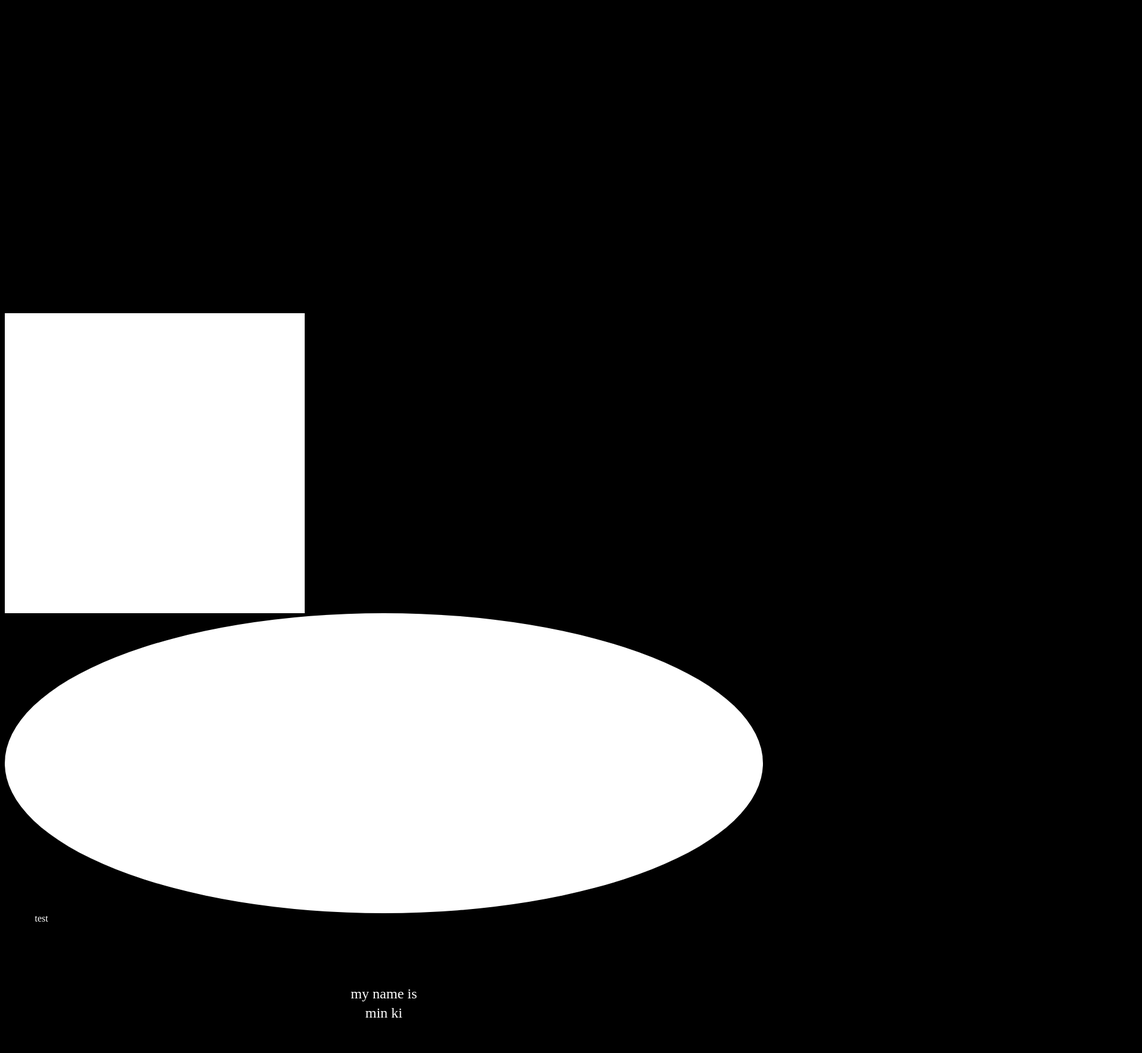
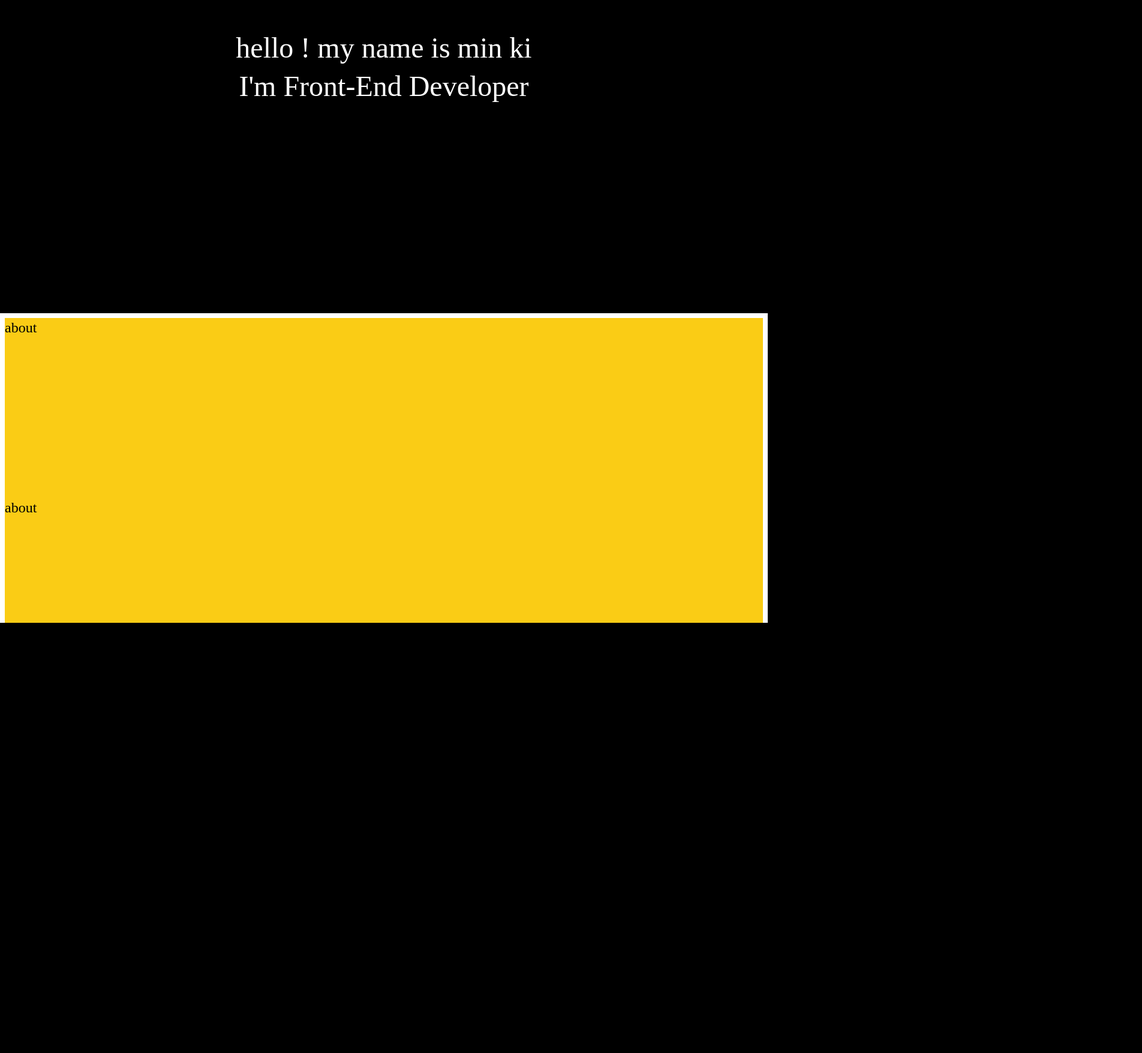
Before and after one commit to minki3/typescript-practice, a React (Create React App) app: page /motion in a window 1280 px wide. Shown: the part 298-2053 px from the top of the page at 60% size, 1904 px wide, since content can reach past the window. After the commit the page ends 1336 px from the top, so only its background shows below. Built offline with nearby package versions, Linux system fonts and the light colour scheme.

Commit message:
Framer-motion practice

```diff
--- a/src/index.css
+++ b/src/index.css
@@ -1,6 +1,7 @@
 @tailwind base;
 @tailwind components;
 @tailwind utilities;
+
 @media print {
   @page {
     margin: 0;
@@ -13,4 +14,6 @@
 body {
   background-color: black;
   color: white;
+  margin: 0;
+  padding: 0;
 }
--- a/src/pages/Framer/Motion.tsx
+++ b/src/pages/Framer/Motion.tsx
@@ -9,10 +9,10 @@ export default function Framer() {
     damping: 30,
     restDelta: 0.001,
   });
-  const scrollRef = useRef(null);
-  const divRef = useRef<HTMLDivElement>(null);
 
-  const variants = {
+  const skillsRef = useRef<HTMLDivElement>(null);
+
+  const skillsVariants = {
     hidden: { opacity: 0, y: 100, rotateY: 300 },
     visible: {
       opacity: 1,
@@ -32,6 +32,7 @@ export default function Framer() {
       },
     },
   };
+
   const boxVariants = {
     out: {
       y: 600,
@@ -69,89 +70,67 @@ export default function Framer() {
         style={{ scaleX }}
         className=" fixed bg-yellow-200 h-5 top-0 left-0 right-0 origin-left z-10"
       />
-      <div className=" mt-5 text-white">
+      <section className="">
         <motion.div
-          initial={{ opacity: 0, scale: 0.5 }}
-          animate={{ opacity: 1, scale: [1, 1.5, 2] }}
+          variants={boxVariants}
+          initial="out"
+          animate="in"
           transition={{
             duration: 3,
             delay: 0.5,
             ease: [0, 0.71, 0.2, 1.01],
           }}
-          className=" flex font-bold justify-center items-center text-2xl h-[500px]"
+          className=" text-5xl flex justify-center items-center flex-col w-full h-[820px]"
         >
-          hello my name is minki
+          <motion.div variants={iconVariants} className="mb-4">
+            hello ! my name is min ki
+          </motion.div>
+          <motion.div variants={iconVariants}>
+            I'm Front-End Developer
+          </motion.div>
         </motion.div>
-        <div
-          ref={scrollRef}
-          className="flex font-bold justify-center items-center text-2xl h-[300px]"
-        ></div>
+      </section>
+      <section
+        className="bg-white text-black p-2 overflow-scroll  h-[500px] "
+        ref={skillsRef}
+      >
         <motion.div
-          className=" w-[500px] h-[500px] bg-white"
-          initial={{ scale: 0 }}
-          animate={{ scale: 1, rotateZ: 360 }}
-        />
-        <motion.div
-          ref={divRef}
-          className=" bg-white h-[500px]"
-          initial={{ opacity: 0.2 }}
-          whileInView={{
-            opacity: 1,
-            rotate: [0, 360],
-            borderRadius: ["20%", "50%"],
-            transition: { delay: 0.05 },
-          }}
-          whileHover={{
-            scale: 1.2,
-            transition: { type: "spring", stiffness: 400, damping: 10 },
-          }}
-        ></motion.div>
-        <motion.div
-          initial={{
-            // 처음 마운트 될 때 상태,
-            // 마운트시 애니메이션을 원하지 않다면 initial = {false}
-            x: 0,
-          }}
-          animate={{
-            // 애니메이션이 끝났을 때의 상태
-            x: 50,
-          }}
-          transition={{
-            // animate state까지 어떻게 변할지 정하는 옵션
-            // 여러 transition type을 정의 할 수 있다.
-            ease: "easeIn",
-            duration: 0.7,
-          }}
+          className=" text-2xl bg-yellow-400 h-[300px]"
+          variants={skillsVariants}
+          initial="hidden"
+          whileInView="visible"
+          viewport={{ root: skillsRef, once: true, amount: 0.3 }}
         >
-          test
+          about
         </motion.div>
         <motion.div
-          variants={boxVariants}
-          initial="out"
-          animate="in"
-          className=" text-2xl flex justify-center items-center flex-col py-[100px]"
+          className=" text-2xl bg-yellow-400 h-[300px]"
+          variants={skillsVariants}
+          initial="hidden"
+          whileInView="visible"
+          viewport={{ root: skillsRef, once: true, amount: 0.3 }}
         >
-          <motion.div
-            variants={iconVariants}
-            // parent의 initial, animate를 그대로 상속받기 때문에
-            // 속성을 입력하지 않아도된다.
-          >
-            my name is
-          </motion.div>
-          <motion.div variants={iconVariants}>min ki</motion.div>
+          about
         </motion.div>
-        <div ref={scrollRef} className=" flex justify-center items-center">
-          <motion.div
-            variants={variants}
-            initial="hidden"
-            whileInView="visible"
-            viewport={{ root: scrollRef, once: true, amount: 0.8 }}
-            className="h-[500px]"
-          >
-            scroll motion
-          </motion.div>
-        </div>
-      </div>
+        <motion.div
+          className=" text-2xl bg-yellow-400 h-[300px]"
+          variants={skillsVariants}
+          initial="hidden"
+          whileInView="visible"
+          viewport={{ root: skillsRef, once: true, amount: 0.3 }}
+        >
+          about
+        </motion.div>
+        <motion.div
+          className=" text-2xl bg-yellow-400 h-[300px]"
+          variants={skillsVariants}
+          initial="hidden"
+          whileInView="visible"
+          viewport={{ root: skillsRef, once: true, amount: 0.3 }}
+        >
+          about
+        </motion.div>
+      </section>
     </>
   );
 }
```
